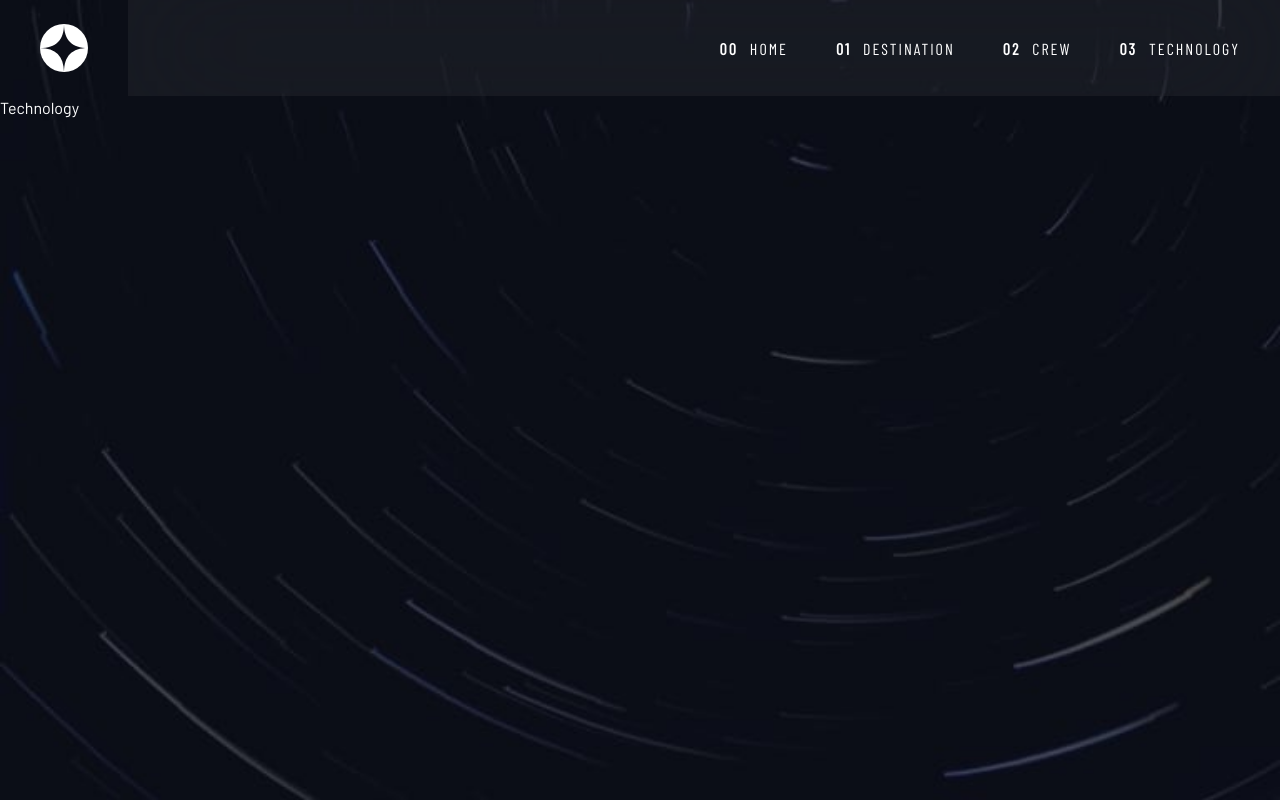
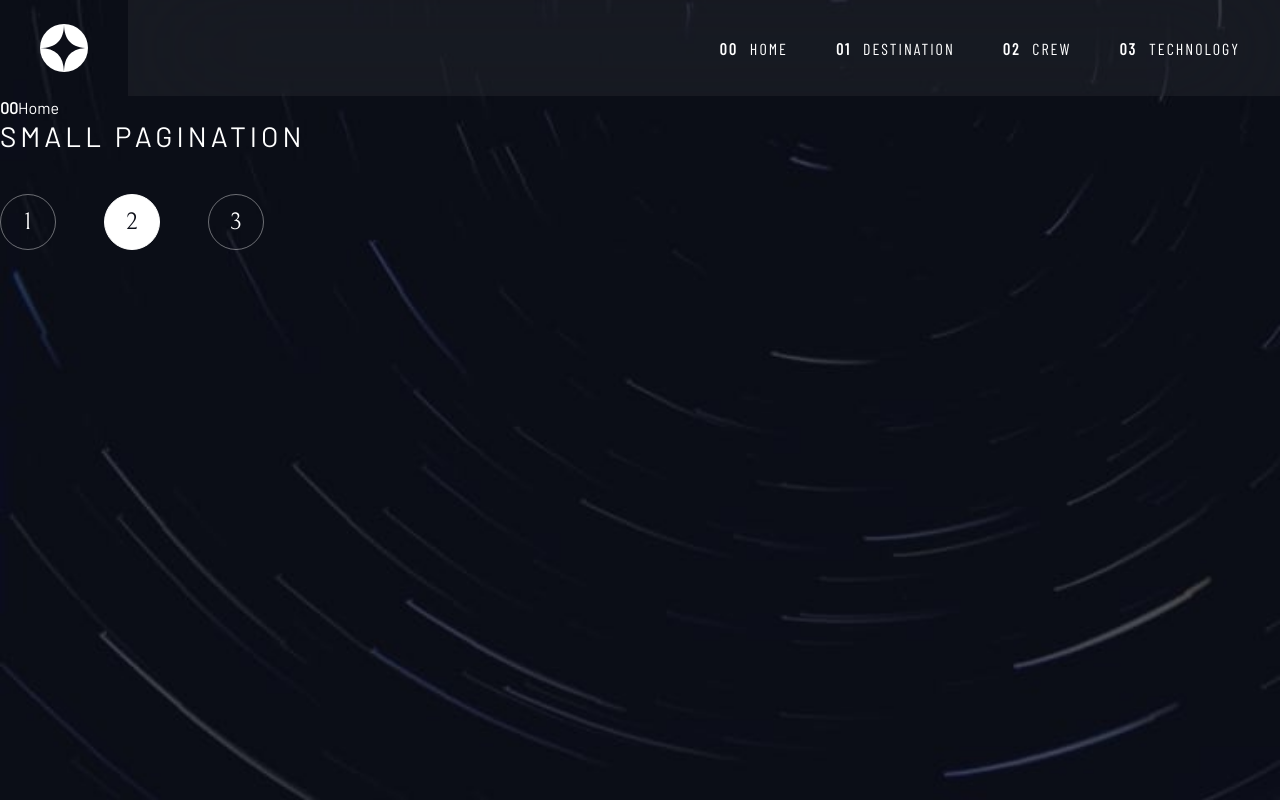
Before and after one commit to luAr26/space-tourism-multi-page-website, a Next.js app: page /technology in a window 1280 px wide. Built offline with nearby package versions, Linux system fonts and the light colour scheme.

Commit message:
Add large pagintaion styles.

```diff
--- a/app/globals.css
+++ b/app/globals.css
@@ -96,6 +96,14 @@
   .small-pagination-btn--active {
     @apply cursor-default bg-white hover:bg-white;
   }
+
+  .large-pagination-btn {
+    @apply inline-flex h-[40px] w-[40px] items-center justify-center rounded-full border border-[rgba(255,255,255,0.4)] bg-[transparent] font-bellefair text-[1.125rem] text-white transition-colors duration-500 hover:border-[white] hover:bg-white hover:text-blue-900 tablet:h-[56px] tablet:w-[56px] tablet:text-[1.5rem] desktop:h-[80px] desktop:w-[80px] desktop:text-[2rem];
+  }
+
+  .large-pagination-btn--active {
+    @apply cursor-default border-white bg-white text-blue-900 hover:bg-white;
+  }
 }
 
 .wrapper {
--- a/app/technology/page.tsx
+++ b/app/technology/page.tsx
@@ -1,3 +1,4 @@
+import Button from "@/components/Button";
 import Header from "@/components/Header";
 import Main from "@/components/Main";
 import MainNav from "@/components/MainNav";
@@ -8,7 +9,9 @@ export default function Destination() {
       <Header>
         <MainNav />
       </Header>
-      <Main>Technology</Main>
+      <Main>
+        <Button />
+      </Main>
     </div>
   );
 }
--- a/components/Button.tsx
+++ b/components/Button.tsx
@@ -9,14 +9,17 @@ const Button = () => {
       </Link>
       <h2 className="mb-500 text-preset-5 uppercase">Small pagination</h2>
       <div className="flex gap-600">
-        <button className="small-pagination-btn">
-          <span className="sr-only">Btn-text</span>
+        <button className="large-pagination-btn">
+          <span className="sr-only">Page 1</span>
+          <span>1</span>
         </button>
-        <button className="small-pagination-btn">
-          <span className="sr-only">Btn-text</span>
+        <button className="large-pagination-btn large-pagination-btn--active">
+          <span className="sr-only">Page 2</span>
+          <span>2</span>
         </button>
-        <button className="small-pagination-btn small-pagination-btn--active">
-          <span className="sr-only">Btn-text</span>
+        <button className="large-pagination-btn">
+          <span className="sr-only">Page 3</span>
+          <span>3</span>
         </button>
       </div>
     </div>
```
